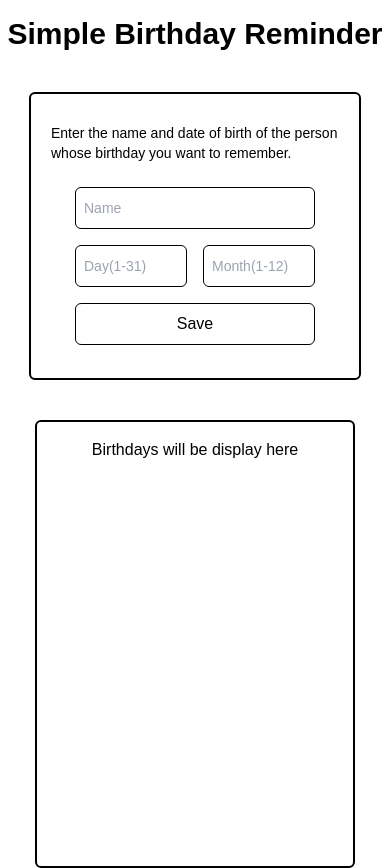
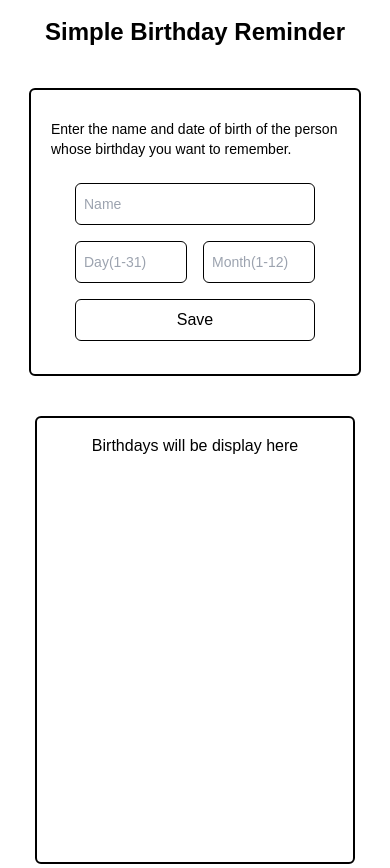
Before and after one commit to kutlukarakoc/birthday-reminder, a React (Create React App) app: page / in a window 390 px wide. Built offline with nearby package versions, Linux system fonts and the light colour scheme; the HTML template or start-up script is replaced by a standard one.

Commit message:
changed title style for mobile

```diff
--- a/src/App.tsx
+++ b/src/App.tsx
@@ -29,7 +29,7 @@
 
     return (
         <div className="flex flex-col h-full">
-            <h1 className="text-3xl font-bold text-center mt-4">
+            <h1 className="text-2xl sm:text-3xl font-bold text-center mt-4">
                 Simple Birthday Reminder
             </h1>
             <div className="h-full flex justify-center items-center gap-10 sm:gap-20 sm:flex-row flex-col-reverse mt-10 sm:mt-0">
```
